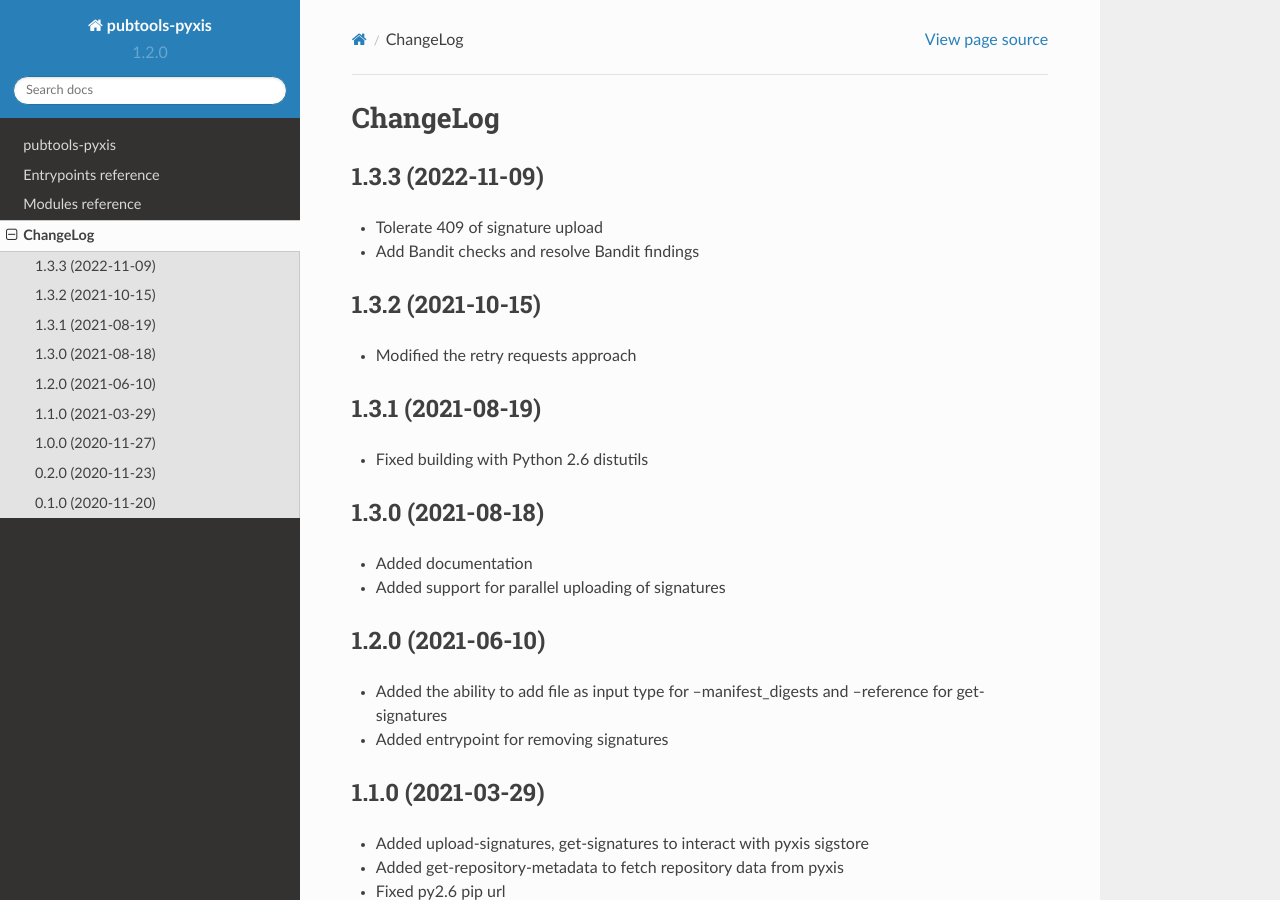
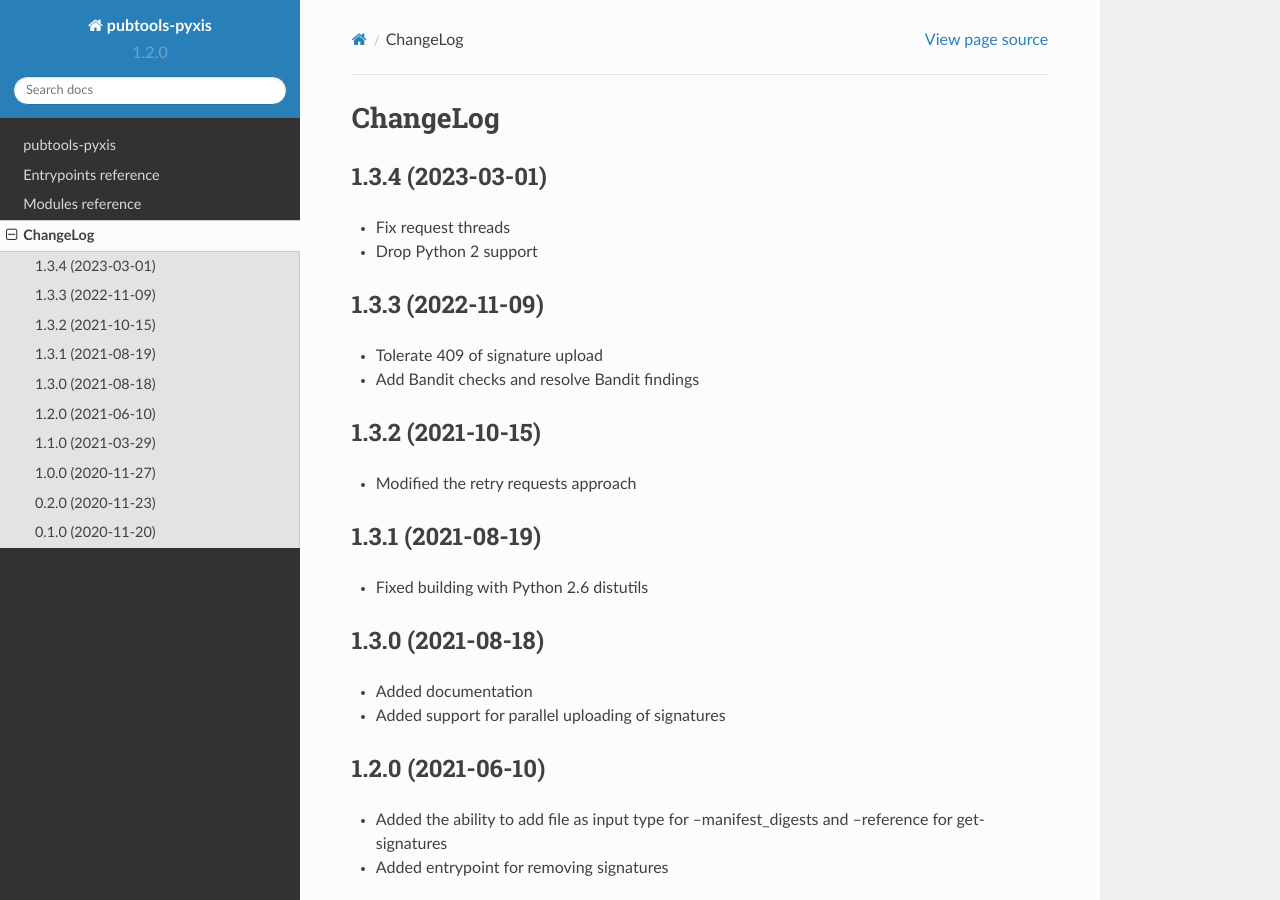
Before and after one commit to release-engineering/pubtools-pyxis, a Sphinx documentation site: the page built from docs/source/CHANGELOG.rst, in a window 1280 px wide and 900 px high. Built offline with Sphinx 7.4.7 and the Read the Docs theme 2.0.0, drawn with Linux system fonts in a browser that asks for light colours.

Commit message:
Release v1.3.4

```diff
--- a/docs/source/CHANGELOG.rst
+++ b/docs/source/CHANGELOG.rst
@@ -1,5 +1,11 @@
 ChangeLog
 =========
+
+1.3.4 (2023-03-01)
+------------------
+
+* Fix request threads
+* Drop Python 2 support
 
 1.3.3 (2022-11-09)
 ------------------
--- a/setup.py
+++ b/setup.py
@@ -71,7 +71,7 @@
 
 setup(
     name="pubtools-pyxis",
-    version="1.3.3",
+    version="1.3.4",
     description="Pubtools-pyxis",
     long_description=long_description,
     long_description_content_type='text/x-rst',
```
